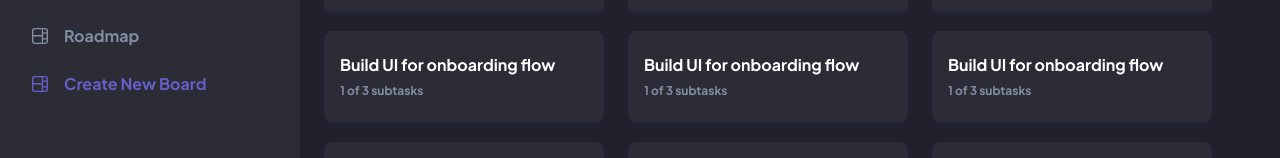
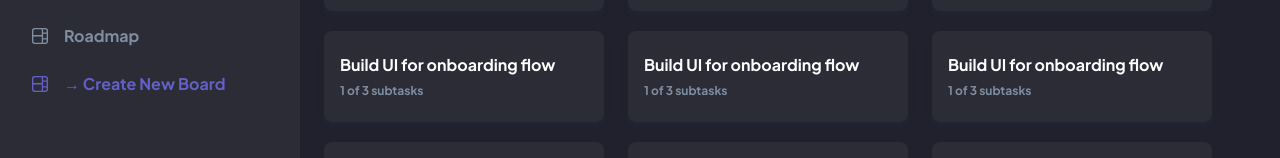
Before and after one commit to jorge00552075/kanban-task-management-app, a React (Vite) app: page / in a window 1280 px wide. Shown: the part 239-397 px from the top of the page. Built offline with nearby package versions, Linux system fonts and the light colour scheme.

Commit message:
add arrow to button

```diff
--- a/src/components/sidebar/sidebar.tsx
+++ b/src/components/sidebar/sidebar.tsx
@@ -31,7 +31,7 @@ export default function Sidebar() {
         </button>
         <button className={styles.createNewBoard} type="button">
           {boardIcon}
-          Create New Board
+          &rarr; Create New Board
         </button>
       </div>
 
```
